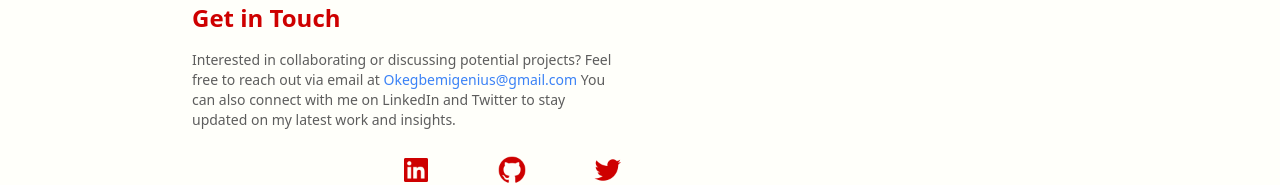
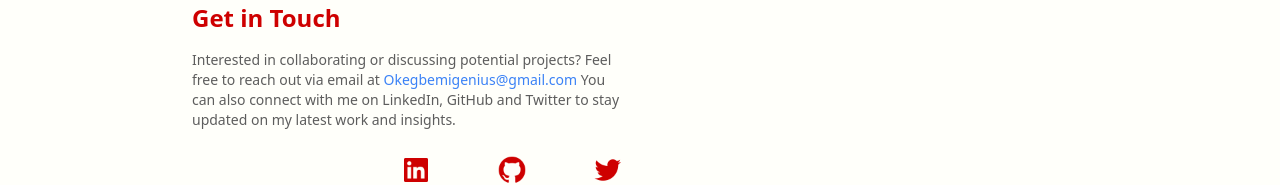
Before and after one commit to alienpog/alienartech, a Next.js app: page / in a window 1280 px wide. Shown: the part 5133-5318 px from the top of the page. Built offline with nearby package versions, Linux system fonts and the light colour scheme.

Commit message:
alienartech 06

```diff
--- a/Components/GetinTouch.jsx
+++ b/Components/GetinTouch.jsx
@@ -19,7 +19,7 @@ function GetinTouch() {
     <HeaderSection title="Get in Touch" color="#CE0000"/>
     </div>
     <p className="w-full sm:w-1/2 px-4 sm:pl-48">
-    <span>Interested in collaborating or discussing potential projects? Feel free to reach out via email at </span><a href="mailto:Okegbemigenius@gmail.com" className='text-blue-500'>Okegbemigenius@gmail.com</a> <span>You can also connect with me on LinkedIn and Twitter to stay updated on my latest work and insights.</span>
+    <span>Interested in collaborating or discussing potential projects? Feel free to reach out via email at </span><a href="mailto:Okegbemigenius@gmail.com" className='text-blue-500'>Okegbemigenius@gmail.com</a> <span>You can also connect with me on LinkedIn, GitHub and Twitter to stay updated on my latest work and insights.</span>
     </p>
     <div className='flex mt-6 justify-center space-x-16 w-full sm:w-1/2 sm:ml-48 '>
     <Link href="https://www.linkedin.com/in/komolafe-abbey-6b2538216/">
```
